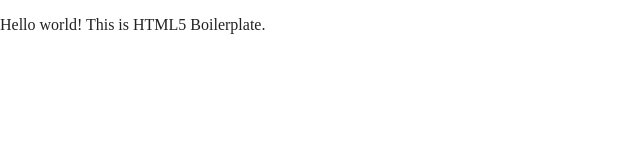
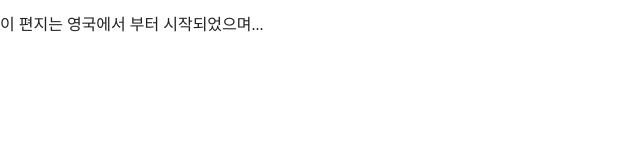
Before and after one commit to choiws2016/89monday, a website built with Parcel: page index.html in a window 1280 px wide. Shown: the full height of the page, 0-640 px from the left. Built offline with nearby package versions, Linux system fonts and the light colour scheme.

Commit message:
index.html

```diff
--- a/index.html
+++ b/index.html
@@ -25,7 +25,7 @@
 <body>
 
   <!-- Add your site or application content here -->
-  <p>Hello world! This is HTML5 Boilerplate.</p>
+  <p>이 편지는 영국에서 부터 시작되었으며...</p>
   <script src="js/vendor/modernizr-3.11.2.min.js"></script>
   <script src="js/plugins.js"></script>
   <script src="js/main.js"></script>
```
